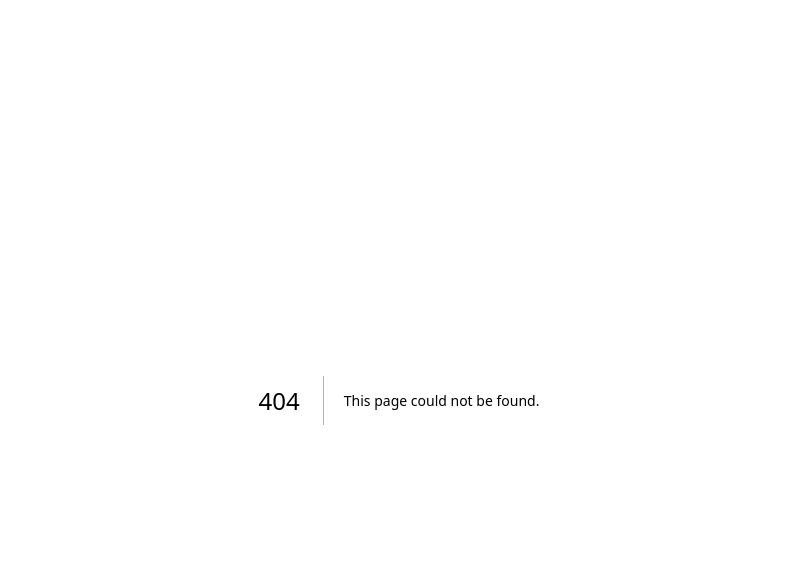
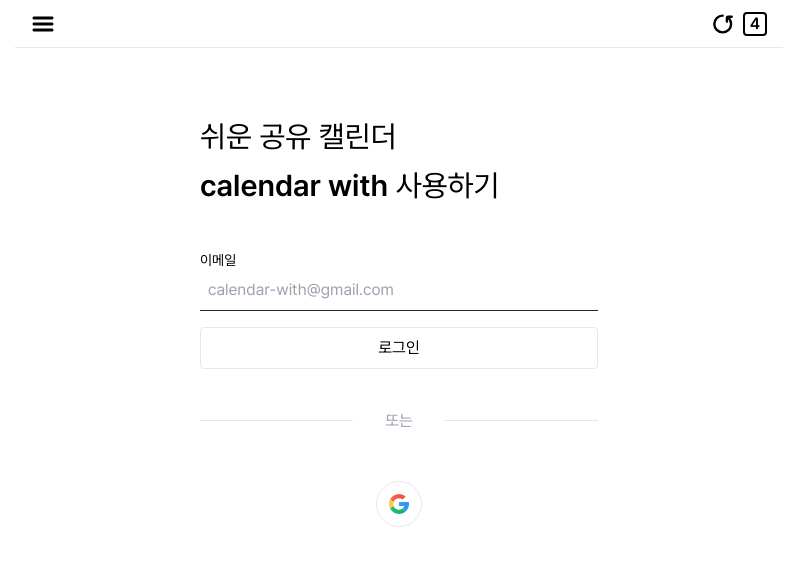
Before and after one commit to reeny404/calendar-with, a Next.js app: page /login in a window 1280 px wide. Before the commit this address had no page. Shown: the top 566 px of the page, without its empty margins (241-1039 px from the left). Built offline with nearby package versions, Linux system fonts and the light colour scheme.

Commit message:
feat: 로그인 페이지 레이아웃 잡기 #13

```diff
--- /dev/null
+++ b/app/(provider)/(root)/login/page.tsx
@@ -0,0 +1,44 @@
+import Image from 'next/image';
+
+function LoginPage() {
+  return (
+    <div className='max-w-[430px] px-4 mx-auto'>
+      <h2 className='py-10 leading-relaxed text-3xl'>
+        쉬운 공유 캘린더
+        <br />
+        <span className='font-semibold'>calendar with</span> 사용하기
+      </h2>
+      <section className='space-y-4'>
+        <div className='flex flex-col'>
+          <label htmlFor='LoginEmail' className='text-sm'>
+            이메일
+          </label>
+          <input
+            autoFocus
+            id='LoginEmail'
+            placeholder='calendar-with@gmail.com'
+            className='p-2 outline-none border-b focus:border-b-gray-800'
+          />
+        </div>
+        <button className='w-full py-2 border rounded'>로그인</button>
+      </section>
+      <div className='flex py-10 items-center justify-center gap-8 text-gray-400'>
+        <span className='flex-1 border-b'></span>
+        <span>또는</span>
+        <span className='flex-1 border-b'></span>
+      </div>
+      <section className='pt-2 flex justify-center'>
+        <button className='p-3 border rounded-full'>
+          <Image
+            src='/google-logo.svg'
+            alt='google logo'
+            width={20}
+            height={20}
+          />
+        </button>
+      </section>
+    </div>
+  );
+}
+
+export default LoginPage;
```
Also changed, not shown: public/google-logo.svg (added).
